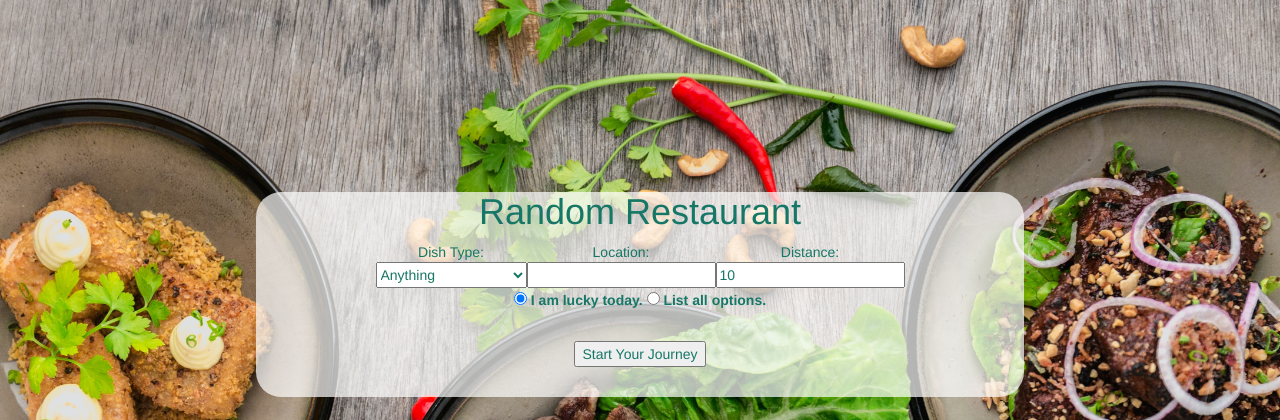
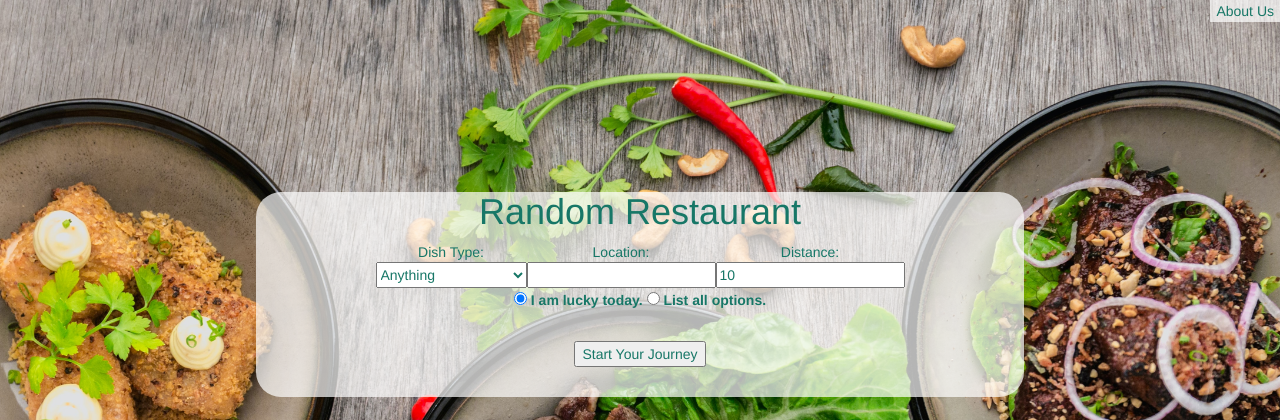
Before and after one commit to ywang7-vivian/mis3640_project, a Flask app: page / in a window 1280 px wide. Shown: the top 420 px of the page. Run offline with Flask 2, Linux system fonts and the light colour scheme; some libraries are stand-ins or nearby versions.

Commit message:
Update index

```diff
--- a/templates/index.html
+++ b/templates/index.html
@@ -19,6 +19,7 @@
 </head>
 
 <body style="background-image: url({{url_for('static', filename='background.jpg') }});background-size:cover">
+    <button style="position:fixed;top:0px;right:0px;border:none;background:rgba(255,255,255,0.7)"><a href="https://sites.google.com/babson.edu/mis3640-findyourrestaurant" target="_blank">About Us</a></button>
     <div style="margin:15% 20% auto 20%;padding-bottom:1.5%;background:rgba(255,255,255,0.7);border-radius: 25px;">
         <h1>Random Restaurant </h1>
         <form method="POST" name="random_restaurant" action='/random'>
```
